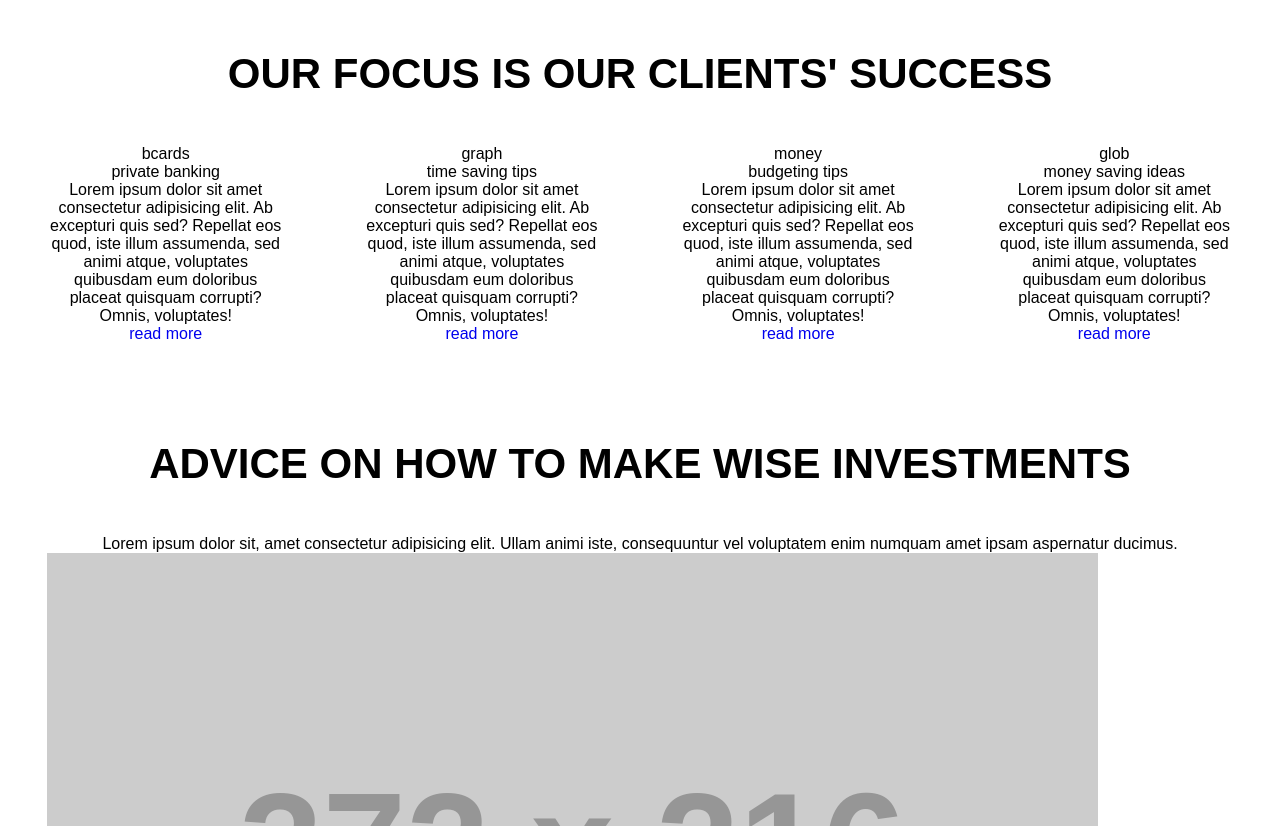
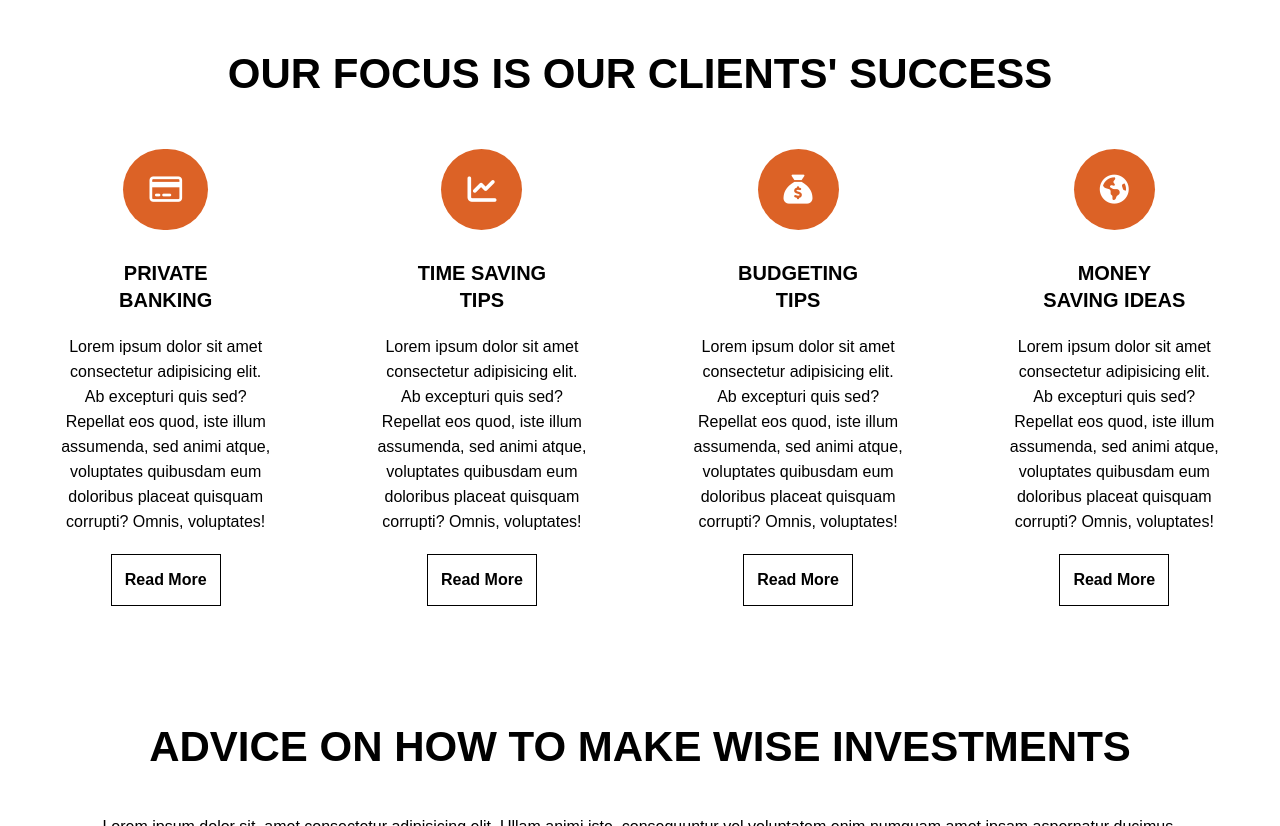
Before and after one commit to saifaliaxioned/haber_temp, a plain HTML site: page index.html in a window 1280 px wide. Shown: the part 717-1543 px from the top of the page. Drawn offline with Linux system fonts and the light colour scheme; placeholder pictures from the web are drawn by us.

Commit message:
tips-sec css added

```diff
--- a/assets/css/style.css
+++ b/assets/css/style.css
@@ -433,32 +433,75 @@ nav{
   text-align: center;
 }
 
-/* .card-icon,.graph-icon,.money-icon,.glob-icon{
-  display: block;
+.card-img{
+  display: flex;
+  justify-content: center;
+  align-items: center;
+  padding: 4px 0 20px 0;
+}
+
+.card-icon{
   text-indent: -9999px;
 }
 
-.card-img{
-  margin: 20px 0;
-}
-
-.card-icon::before,.graph-icon::before,.money-icon::before,.glob-icon::before{
+.card-icon::before{
   text-indent: 0;
+  float: left;
   font-family: "FontAwesome";
+  font-size: 29px;
   color: rgb(255, 255, 255);
   background: rgb(220,98,38);
-  font-size: 34px;
-  padding: 23px 2.2%;
-  margin: 0px 35%;
+  padding: 26px;
   border-radius: 50px;
 }
 
-.card-icon::before{
+.bank-icon::before{
   content: "\f09d";
 }
+
 .graph-icon::before{
-  content: "\f09d";
-} */
+  content: "\f201";
+}
+
+.money-icon::before{
+  content: "\f81d";
+}
+
+.glob-icon::before{
+  content: "\f0ac";
+}
+
+.card-title{
+  font-size: 20px;
+  font-weight: bold;
+  text-transform: uppercase;
+  line-height: 27px;
+  padding: 10px 19% 20px 19%;
+}
+
+.card-desc{
+  text-align: center;
+  line-height: 25px;
+  padding: 0 5%;
+}
+
+.card-btn{
+  padding: 20px 0;
+}
+
+.card-btn a{
+  color: rgb(0,0,0);
+  font-weight: bolder;
+  text-transform: capitalize;
+  padding: 16px 5.5%;
+  border: 1px solid rgb(0,0,0);
+  transition: all 0.5s ease;
+}
+
+.card-btn a:hover{
+  color: rgb(255, 255, 255);
+  background: rgb(0,0,0);
+}
 
 /* tips-sec end */
 
```
